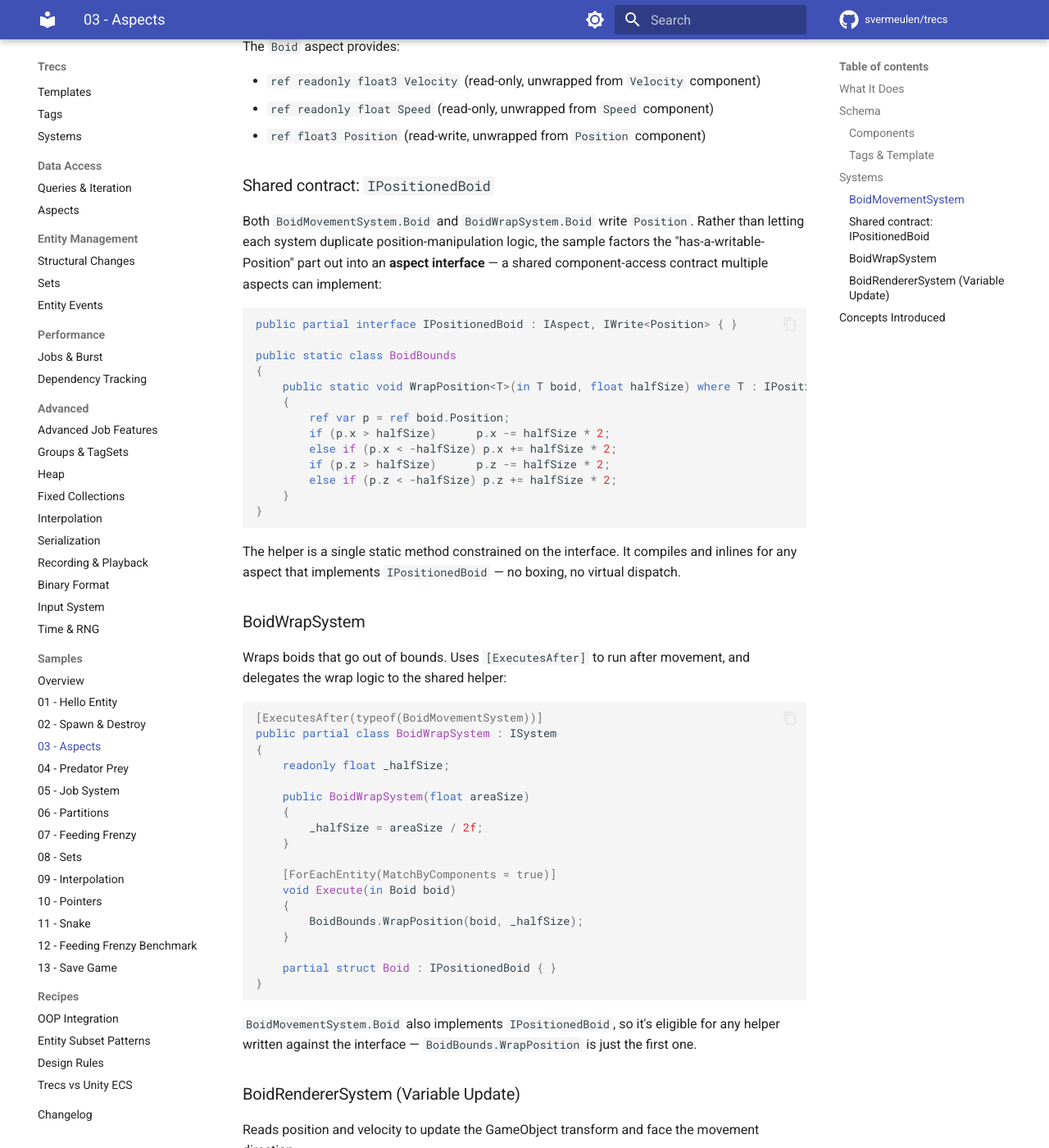
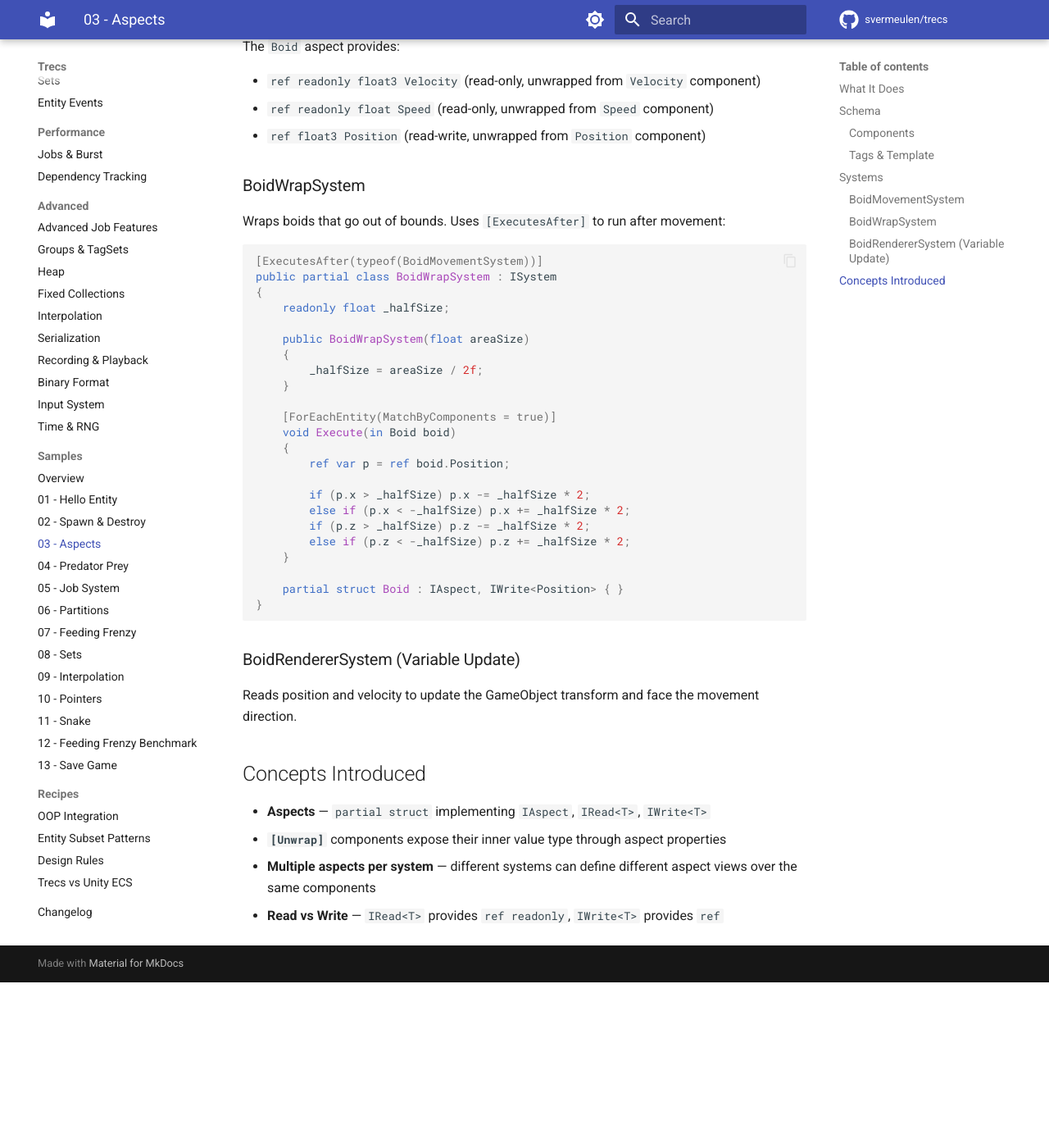
Before and after one commit to svermeulen/trecs, an MkDocs documentation site: the page built from docs/samples/03-aspects.md, in a window 1280 px wide and 1400 px high, scrolled down 1247 px. Shown: the whole window at 82% size. Built offline with MkDocs 1.6.1 and Material for MkDocs 9.7.7, drawn with Linux system fonts in a browser that asks for light colours; comment, search, counter and statistics services are not loaded; after the commit the page ends 2445 px from its top, so only the background shows below that; some of the changed text lies outside the part shown.

Commit message:
docs: keep aspect-interface guidance out of the 03-aspects intro sample
03_Aspects teaches the basic aspect pattern; aspect interfaces are an
advanced feature most users won't need. Revert the samples/03-aspects.md
additions that layered IPositionedBoid + BoidBounds into the walkthrough,
and frame the AspectInterface section in data-access/aspects.md as
advanced (with an explicit "skip on" for first-time readers). Drop the
broken "See Samples/03_Aspects/" pointer since the sample code no longer
contains the example.

Co-Authored-By: Claude Opus 4.7 (1M context) <noreply@anthropic.com>

````diff
--- a/docs/samples/03-aspects.md
+++ b/docs/samples/03-aspects.md
@@ -55,31 +55,9 @@ The `Boid` aspect provides:
 - `ref readonly float Speed` (read-only, unwrapped from `Speed` component)
 - `ref float3 Position` (read-write, unwrapped from `Position` component)
 
-### Shared contract: `IPositionedBoid`
-
-Both `BoidMovementSystem.Boid` and `BoidWrapSystem.Boid` write `Position`. Rather than letting each system duplicate position-manipulation logic, the sample factors the "has-a-writable-Position" part out into an **aspect interface** — a shared component-access contract multiple aspects can implement:
-
-```csharp
-public partial interface IPositionedBoid : IAspect, IWrite<Position> { }
-
-public static class BoidBounds
-{
-    public static void WrapPosition<T>(in T boid, float halfSize) where T : IPositionedBoid
-    {
-        ref var p = ref boid.Position;
-        if (p.x > halfSize)      p.x -= halfSize * 2;
-        else if (p.x < -halfSize) p.x += halfSize * 2;
-        if (p.z > halfSize)      p.z -= halfSize * 2;
-        else if (p.z < -halfSize) p.z += halfSize * 2;
-    }
-}
-```
-
-The helper is a single static method constrained on the interface. It compiles and inlines for any aspect that implements `IPositionedBoid` — no boxing, no virtual dispatch.
-
 ### BoidWrapSystem
 
-Wraps boids that go out of bounds. Uses `[ExecutesAfter]` to run after movement, and delegates the wrap logic to the shared helper:
+Wraps boids that go out of bounds. Uses `[ExecutesAfter]` to run after movement:
 
 ```csharp
 [ExecutesAfter(typeof(BoidMovementSystem))]
@@ -95,14 +73,17 @@ public partial class BoidWrapSystem : ISystem
     [ForEachEntity(MatchByComponents = true)]
     void Execute(in Boid boid)
     {
-        BoidBounds.WrapPosition(boid, _halfSize);
+        ref var p = ref boid.Position;
+
+        if (p.x > _halfSize) p.x -= _halfSize * 2;
+        else if (p.x < -_halfSize) p.x += _halfSize * 2;
+        if (p.z > _halfSize) p.z -= _halfSize * 2;
+        else if (p.z < -_halfSize) p.z += _halfSize * 2;
     }
 
-    partial struct Boid : IPositionedBoid { }
+    partial struct Boid : IAspect, IWrite<Position> { }
 }
 ```
-
-`BoidMovementSystem.Boid` also implements `IPositionedBoid`, so it's eligible for any helper written against the interface — `BoidBounds.WrapPosition` is just the first one.
 
 ### BoidRendererSystem (Variable Update)
 
@@ -111,7 +92,6 @@ Reads position and velocity to update the GameObject transform and face the move
 ## Concepts Introduced
 
 - **Aspects** — `partial struct` implementing `IAspect`, `IRead<T>`, `IWrite<T>`
-- **Aspect interfaces** — `partial interface` extending `IAspect` plus `IRead<>`/`IWrite<>`; lets multiple aspects share a component-access contract so a generic helper can operate on any of them
 - **`[Unwrap]`** components expose their inner value type through aspect properties
 - **Multiple aspects per system** — different systems can define different aspect views over the same components
 - **Read vs Write** — `IRead<T>` provides `ref readonly`, `IWrite<T>` provides `ref`
````
Also changed, not shown: docs/data-access/aspects.md (+2 -4 lines).
